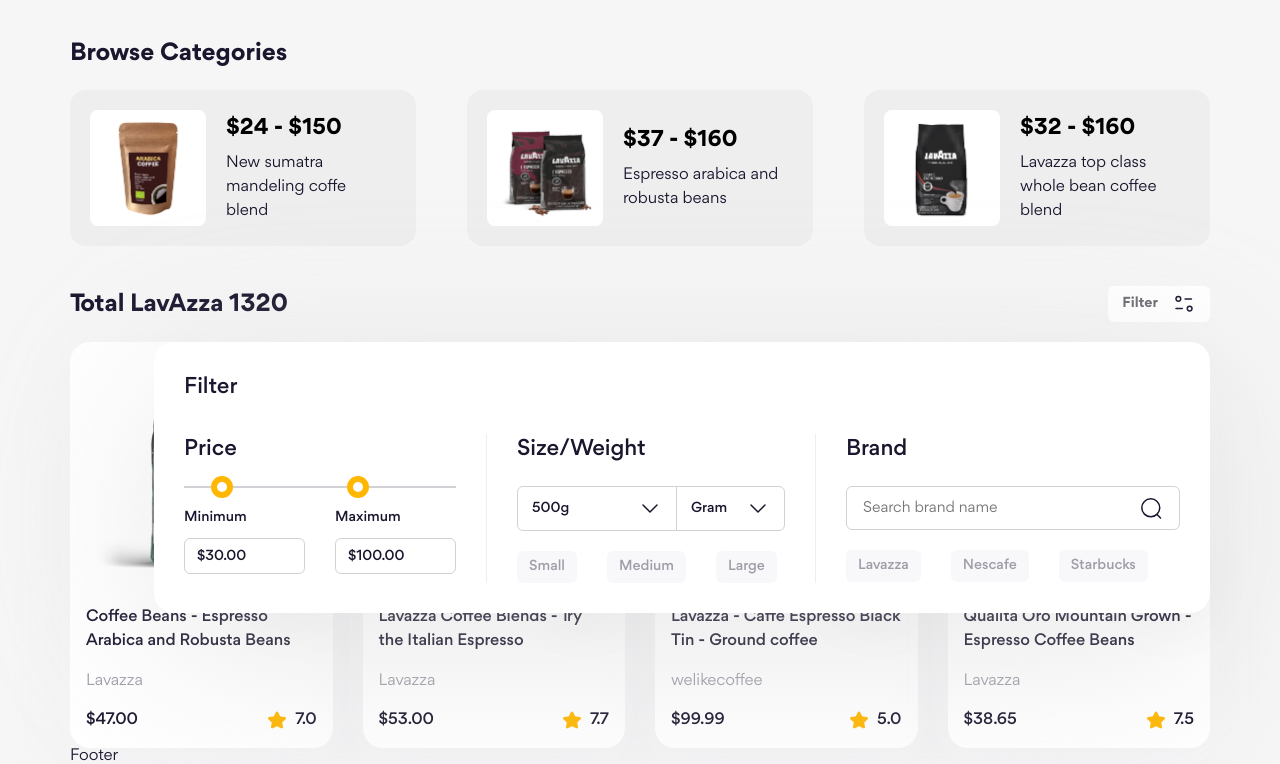
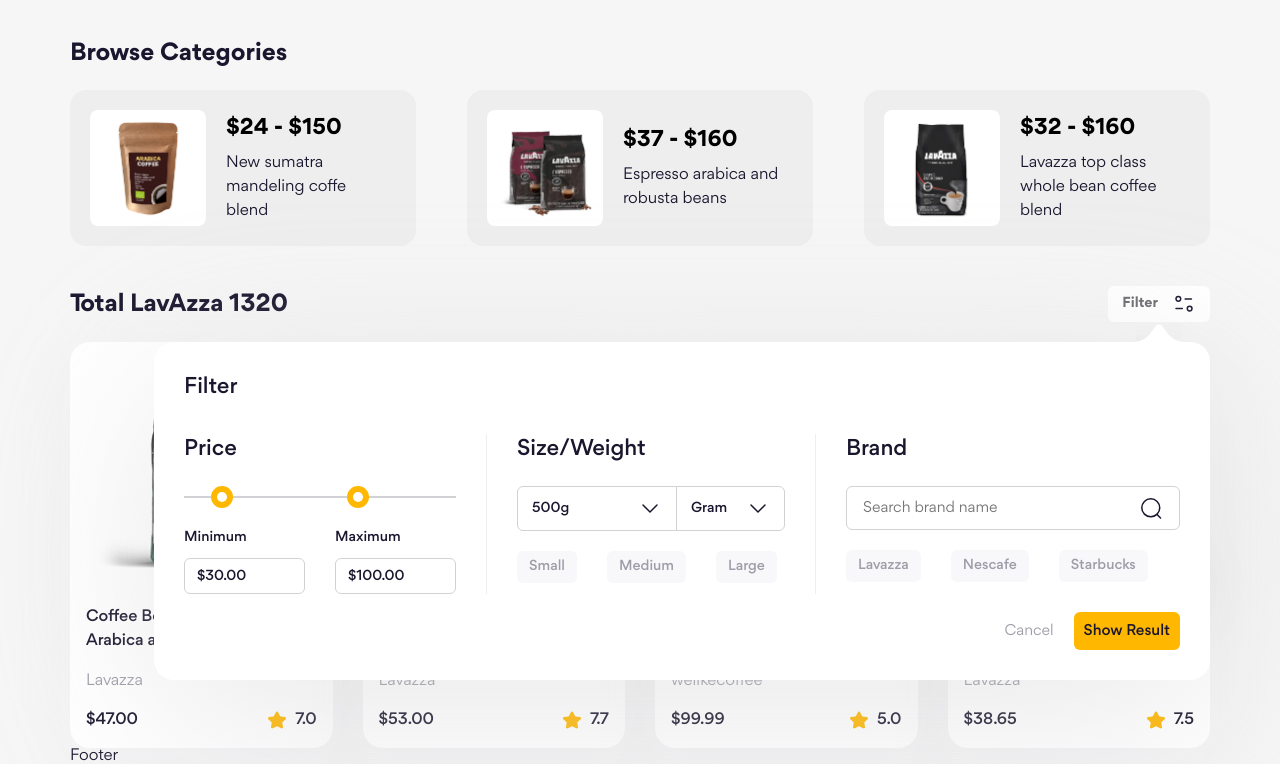
Before and after one commit to HungPhan878/du-an-11, a website: page index.html in a window 1280 px wide. Shown: the part 545-1309 px from the top of the page. Drawn offline with Linux system fonts and the light colour scheme.

Commit message:
lam filter btn

```diff
--- a/index.html
+++ b/index.html
@@ -161,6 +161,11 @@
 
               <!-- form -->
               <div class="filter-inner">
+                <img
+                  src="./assets/icons/filter-arrow.png"
+                  alt=""
+                  class="filter__arrow-icon"
+                />
                 <h3 class="section-heading lv3 filter-heading">Filter</h3>
                 <form action="" class="filter-form">
                   <div class="filter-form__row">
@@ -298,6 +303,11 @@
                         </div>
                       </div>
                     </div>
+                  </div>
+
+                  <div class="filter-form__row filter-form--btns">
+                    <button class="btn btn--text">Cancel</button>
+                    <button class="btn btn--primary">Show Result</button>
                   </div>
                 </form>
               </div>
--- a/scss/components/_buttons.scss
+++ b/scss/components/_buttons.scss
@@ -41,3 +41,42 @@
     margin-top: 9px;
   }
 }
+
+//btns
+.btn {
+  height: 38px;
+  padding: 0 10px;
+  font-size: 1.5rem;
+  font-weight: 500;
+
+  background-color: #f8f8fb;
+  border-radius: 6px;
+
+  + .btn {
+    margin-left: 20px;
+  }
+
+  &:hover {
+    opacity: 0.9;
+  }
+
+  &--text {
+    padding: 0;
+    background-color: transparent;
+    color: #9e9da8;
+    font-weight: 400;
+  }
+
+  &--outline {
+    background-color: transparent;
+    border: 1px solid #d2d1d6;
+  }
+
+  &--primary {
+    background-color: #ffb700;
+  }
+
+  &--rounded {
+    border-radius: 99px;
+  }
+}
--- a/scss/components/_filter-form.scss
+++ b/scss/components/_filter-form.scss
@@ -40,7 +40,7 @@
 
     &__slider {
       position: relative;
-      margin: 20px 0;
+      margin: 30px 0;
 
       width: 100%;
       height: 2px;
@@ -167,5 +167,17 @@
     &__icon {
       margin-left: 16px;
     }
+
+    &--btns {
+      margin-top: 18px;
+      justify-content: end;
+    }
+  }
+  &__arrow-icon {
+    position: absolute;
+    right: 29px;
+    top: -18px;
+    width: 45px;
+    height: 19px;
   }
 }
```
Also changed, not shown: assets/css/main.css, assets/icons/filter-arrow.png (added), 1 other file.
